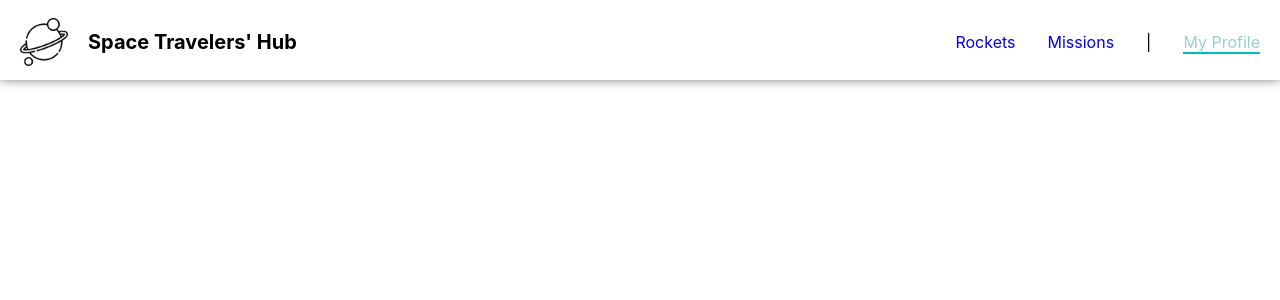
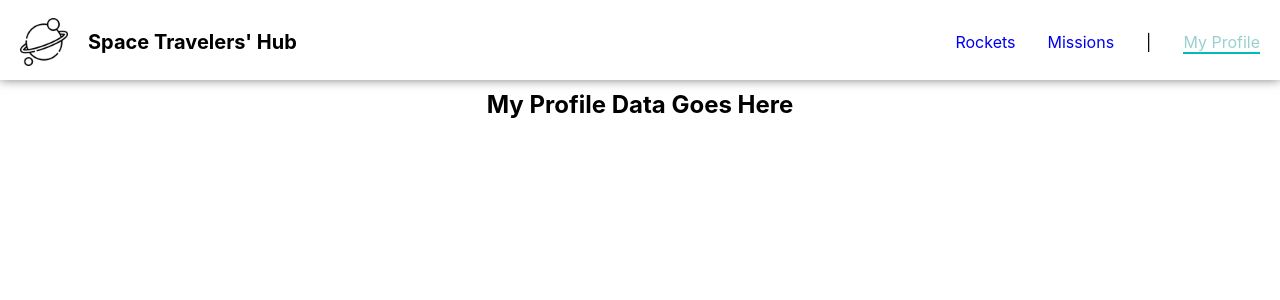
Before and after one commit to anyars-encarta/react-group-project, a React (Create React App) app: page /my-profile in a window 1280 px wide. Shown: the top 300 px of the page. Built offline with nearby package versions, Linux system fonts and the light colour scheme.

Commit message:
Correct display styling for my profile and rockets

```diff
--- a/public/index.html
+++ b/public/index.html
@@ -2,19 +2,19 @@
 <html lang="en">
   <head>
     <meta charset="utf-8" />
-    <link rel="icon" href="%PUBLIC_URL%/planet.png" />
+    <link rel="icon" href="%PUBLIC_URL%/favicon.ico" />
     <meta name="viewport" content="width=device-width, initial-scale=1" />
     <meta name="theme-color" content="#000000" />
     <meta
       name="description"
       content="Web site created using create-react-app"
     />
-    <link rel="icon" href="%PUBLIC_URL%/planet.png" />
+    <link rel="icon" href="%PUBLIC_URL%/logo192.png" />
     <!--
       manifest.json provides metadata used when your web app is installed on a
       user's mobile device or desktop. See https://developers.google.com/web/fundamentals/web-app-manifest/
     -->
-    <link rel="manifest" href="%PUBLIC_URL%/planet.png" />
+    <link rel="manifest" href="%PUBLIC_URL%/manifest.json" />
     <!--
       Notice the use of %PUBLIC_URL% in the tags above.
       It will be replaced with the URL of the `public` folder during the build.
--- a/src/components/My-profile.jsx
+++ b/src/components/My-profile.jsx
@@ -1,3 +1,5 @@
+import '../styles/my-profile.css';
+
 const MyProfile = () => (
   <div className="my-profile">
     <h2>My Profile Data Goes Here</h2>
--- a/src/components/Rockets.jsx
+++ b/src/components/Rockets.jsx
@@ -1,3 +1,5 @@
+import '../styles/rockets.css';
+
 const Rockets = () => (
   <div className="rockets">
     <h2>Rockets Info Goes Here</h2>
--- a/src/redux/reducers/missionsReducer.jsx
+++ b/src/redux/reducers/missionsReducer.jsx
@@ -22,7 +22,7 @@ const missionsReducer = (state = initialState, action) => {
       missionId = action.payload; // Assign the value inside the case block
       return {
         ...state,
-        missions: state.missions.map((mission) => { // To use rocket
+        missions: state.missions.map((mission) => { // To use rocket?
           if (mission.mission_id === missionId) {
             return { ...mission, reserved: true };
           }
--- /dev/null
+++ b/src/styles/my-profile.css
@@ -0,0 +1,7 @@
+.my-profile {
+    margin-top: 90px;
+}
+
+h2 {
+    text-align: center;
+}
--- /dev/null
+++ b/src/styles/rockets.css
@@ -0,0 +1,7 @@
+.rockets {
+    margin-top: 90px;
+}
+
+h2 {
+    text-align: center;
+}
```
